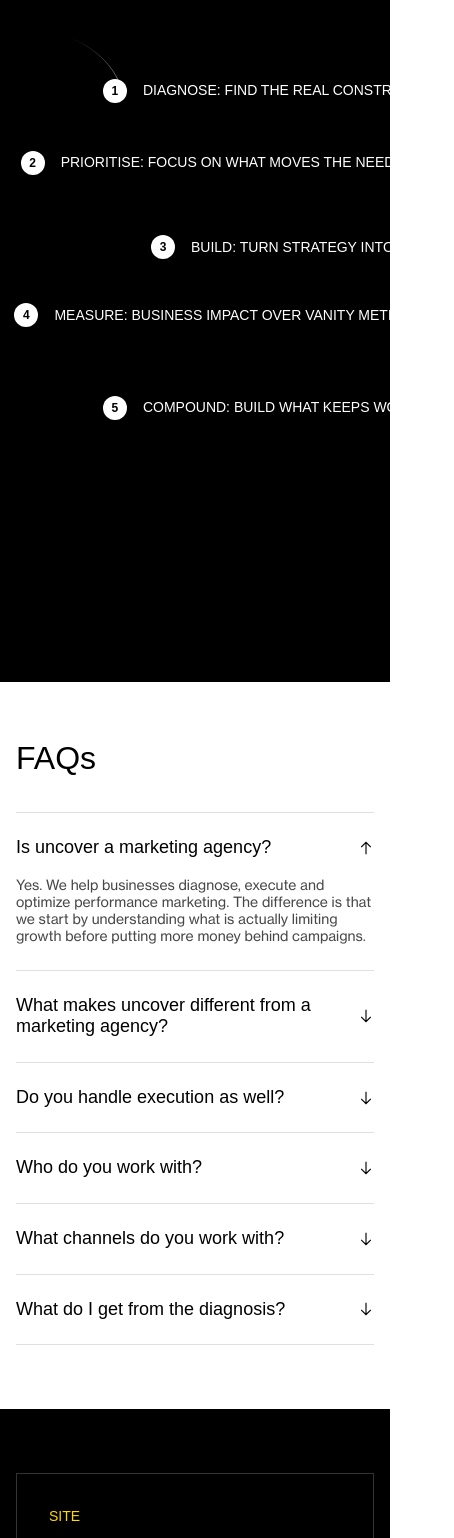
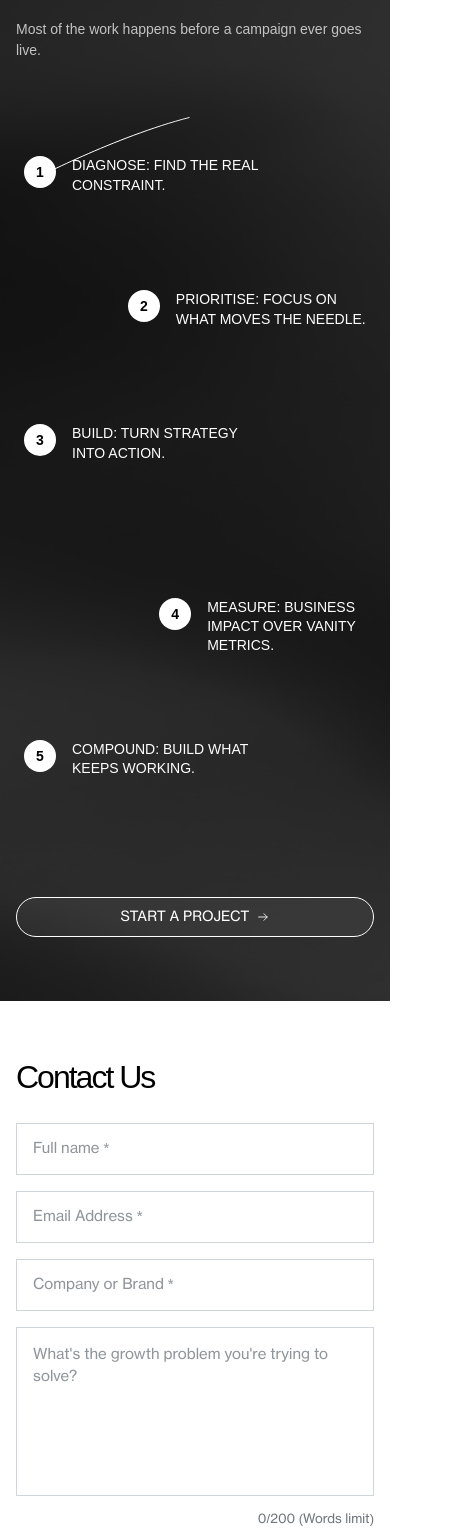
Before and after one commit to Balamiayush/Uncover-Website, a Next.js app: page / in a window 390 px wide. Shown: the part 9453-10991 px from the top of the page, 454 px wide, since content can reach past the window. Built offline with nearby package versions, Linux system fonts and the light colour scheme; a web font is replaced by a local one.

Commit message:
feat: implement button component, contact form, and animated method section for home page

```diff
--- /dev/null
+++ b/src/app/(home-page)/_components/ContactUsSection.tsx
@@ -0,0 +1,82 @@
+"use client";
+
+import React, { useState } from "react";
+import LayoutWrapper from "@/shared/components/layouts/wrapper/LayoutWrapper";
+import Button from "@/shared/components/ui/button/Button";
+import ArrowIcon from "@/shared/components/icons/ArrowIcon";
+
+export default function ContactUsSection() {
+  const [message, setMessage] = useState("");
+  const wordCount = message.trim() ? message.trim().split(/\s+/).length : 0;
+
+  return (
+    <div className="min-h-screen w-full py-[64px] lg:py-[8.33vw]">
+      <LayoutWrapper>
+        <p className="max-lg:hidden lg:text-[1.11vw] lg:max-w-[25.42vw] leading-[120%] lg:mb-[2.78vw] uppercase text-gray-800">
+          One diagnosed variable, one honest conversation, one earned outcome at
+          a time.
+        </p>
+
+        <p className="text-[32px] lg:text-[3.06vw] leading-[80%] tracking-[-2px] font-medium text-black">
+          Contact Us
+        </p>
+
+        <p className="max-lg:hidden lg:mt-[1.67vw] font-haas lg:text-[1.25vw] text-[#000000A3]">
+          Fill in the details below to start the conversation
+        </p>
+
+        <div className="mt-8 lg:mt-[2.78vw] lg:max-w-[63.33vw]">
+          <form
+            onSubmit={(e) => e.preventDefault()}
+            className="flex flex-col gap-4 lg:gap-[1.11vw]"
+          >
+            {/* Top row: Name & Email */}
+            <div className="grid grid-cols-1 lg:grid-cols-2 gap-4 lg:gap-[1.39vw]">
+              <input
+                type="text"
+                placeholder="Full name *"
+                required
+                className="w-full font-haas h-[52px] lg:h-[3.89vw] px-4 lg:px-[1.11vw] lg:rounded-[0.28vw] border border-[#D0D5DD] text-[15px] lg:text-[1.11vw] text-black placeholder:text-[#8F959B] focus:outline-none focus:border-[#0088CC] transition-colors"
+              />
+              <input
+                type="email"
+                placeholder="Email Address *"
+                required
+                className="w-full font-haas h-[52px] lg:h-[3.89vw] px-4 lg:px-[1.11vw] lg:rounded-[0.28vw] border border-[#D0D5DD] text-[15px] lg:text-[1.11vw] text-black placeholder:text-[#8F959B] focus:outline-none focus:border-[#0088CC] transition-colors"
+              />
+            </div>
+
+
+            <input
+              type="text"
+              placeholder="Company or Brand *"
+              required
+              className="w-full font-haas h-[52px] lg:h-[3.89vw] px-4 lg:px-[1.11vw] lg:rounded-[0.28vw] border border-[#D0D5DD] text-[15px] lg:text-[1.11vw] text-black placeholder:text-[#8F959B] focus:outline-none focus:border-[#0088CC] transition-colors"
+            />
+
+
+            <div>
+              <textarea
+                rows={6}
+                value={message}
+                onChange={(e) => setMessage(e.target.value)}
+                placeholder="What's the growth problem you're trying to solve?"
+                className="w-full font-haas p-4 lg:p-[1.11vw] lg:rounded-[0.28vw] border border-[#D0D5DD] text-[15px] lg:text-[1.11vw] text-black placeholder:text-[#8F959B] resize-none focus:outline-none focus:border-[#0088CC] transition-colors"
+              />
+              <div className="text-right font-haas text-[13px] lg:text-[0.97vw] text-[#70757E] mt-1.5 lg:mt-[0.42vw]">
+                {wordCount}/200 (Words limit)
+              </div>
+            </div>
+
+            <Button
+              variant="secondary"
+              className="w-full lg:w-fit border-[#007DB0] text-[#007DB0] mt-10 lg:mt-[2.78vw]"
+            >
+              BOOK A DIAGNOSIS <ArrowIcon className="ml-2 lg:ml-[0.56vw]" />
+            </Button>
+          </form>
+        </div>
+      </LayoutWrapper>
+    </div>
+  );
+}
--- a/src/app/(home-page)/_components/MethodScrollSection.tsx
+++ b/src/app/(home-page)/_components/MethodScrollSection.tsx
@@ -4,6 +4,9 @@ import React, { useEffect, useRef } from "react";
 import gsap from "gsap";
 import { ScrollTrigger } from "gsap/ScrollTrigger";
 import LayoutWrapper from "@/shared/components/layouts/wrapper/LayoutWrapper";
+import Image from "next/image";
+import Button from "@/shared/components/ui/button/Button";
+import ArrowIcon from "@/shared/components/icons/ArrowIcon";
 
 if (typeof window !== "undefined") {
   gsap.registerPlugin(ScrollTrigger);
@@ -14,57 +17,60 @@ const STEPS = [
     num: "1",
     title: "DIAGNOSE: FIND THE REAL CONSTRAINT.",
     desc: "We analyse your funnel, positioning, customer journey, economics, and data to identify what's actually holding back growth.",
-    positionClass: "top-[10%] right-[-31%] ",
+    positionClass: "lg:top-[10%] lg:right-[-31%] top-[6%]",
   },
   {
     num: "2",
     title: "PRIORITISE: FOCUS ON WHAT MOVES THE NEEDLE.",
     desc: "Not every problem deserves immediate attention. We find the highest-impact opportunities and decide what to fix first.",
-    positionClass: "top-[28%] left-[3%]  ",
+    positionClass: "lg:top-[28%] lg:left-[3%] top-[23%] right-[2%]",
   },
   {
     num: "3",
     title: "BUILD: TURN STRATEGY INTO ACTION.",
     desc: "We launch focused campaigns built around clear hypotheses, measurable outcomes, and informed decisions.",
-    positionClass: "top-[49%] right-[-62%]",
+    positionClass: "lg:top-[49%] lg:right-[-62%] top-[40%]",
   },
   {
     num: "4",
     title: "MEASURE: BUSINESS IMPACT OVER VANITY METRICS.",
     desc: "We connect marketing performance to outcomes that matter revenue, retention, profitability.",
-    positionClass: "top-[66%] left-[-1%] ",
+    positionClass: "lg:top-[66%] lg:left-[-1%] top-[62%] left-[40%]",
   },
   {
     num: "5",
     title: "COMPOUND: BUILD WHAT KEEPS WORKING.",
     desc: "Successful campaigns become repeatable systems that keep improving over time.",
-    positionClass: "top-[89%] right-[-31%]",
+    positionClass: "lg:top-[89%] lg:right-[-31%] top-[80%] ",
   },
 ];
 
 const VB_W = 573;
 const VB_H = 1482;
-const RATIO = VB_H / VB_W; // ~2.5864
 
 export default function MethodScrollSection() {
   const sectionRef = useRef<HTMLDivElement>(null);
-  const pathRef = useRef<SVGPathElement>(null);
-  const stepRefs = useRef<Array<HTMLDivElement | null>>([]);
+  const mobilePathRef = useRef<SVGPathElement>(null);
+  const desktopPathRef = useRef<SVGPathElement>(null);
 
   useEffect(() => {
-    const path = pathRef.current;
     const section = sectionRef.current;
-    if (!path || !section) return;
+    if (!section) return;
 
+    const paths = [mobilePathRef.current, desktopPathRef.current].filter(
+      (path): path is SVGPathElement => path !== null
+    );
+
+    paths.forEach((path) => {
       const pathLength = path.getTotalLength();
-
-    // Initial setup: 10% visible (90% offset)
       gsap.set(path, {
         strokeDasharray: pathLength,
         strokeDashoffset: pathLength * 0.9,
       });
+    });
 
     const ctx = gsap.context(() => {
+      paths.forEach((path) => {
         gsap.to(path, {
           strokeDashoffset: 0,
           ease: "none",
@@ -75,6 +81,7 @@ export default function MethodScrollSection() {
             scrub: 0.5,
           },
         });
+      });
     }, section);
 
     return () => ctx.revert();
@@ -83,24 +90,85 @@ export default function MethodScrollSection() {
   return (
     <div
       ref={sectionRef}
-      className="relative w-full bg-black py-16 lg:py-[6.53vw] min-h-screen"
+      className="relative w-full  py-16 lg:py-[6.53vw] min-h-screen"
     >
+      <Image
+      alt=""
+      fill
+      className=" object-cover"
+      src={'/images/hero-section-img/hero-section-bg.png'}
+      />
       <LayoutWrapper>
         {/* Header */}
         <div className="relative z-10">
           <p className="text-[14px] lg:text-[0.972vw] text-[#FFD900] font-familjen uppercase">
             THE METHOD
           </p>
-          <h2 className="text-[32px] max-lg:w-[358px] mt-4 lg:mt-[1.6667vw] leading-[80%] tracking-[-2px] lg:text-[3.33vw] text-white">
+          <h2 className="text-[32px] mt-4 lg:mt-[1.6667vw] leading-[100%] lg:leading-[80%] tracking-[-2px] lg:text-[3.33vw] text-white">
             80% Diagnosis. 20% Execution
           </h2>
-          <p className="text-[1.25vw] lg:block hidden text-[#FFFFFFB8] mt-8">
+          <p className="text-[14px] lg:text-[1.25vw] text-[#FFFFFFB8] mt-4 lg:mt-8">
             Most of the work happens before a campaign ever goes live.
           </p>
         </div>
 
+        {/* Mobile SVG Path View */}
+        <div className="lg:hidden flex flex-col gap-10 mt-12 relative pl-2">
+          <div>
+            <svg
+              width="280"
+              height="788"
+              viewBox="0 0 280 788"
+              fill="none"
+              xmlns="http://www.w3.org/2000/svg"
+            >
+              <path
+                ref={mobilePathRef}
+                d="M6.72666 71.7566C6.72666 71.7566 232.859 -46.2978 263.875 21.4999C306.561 114.804 -26.2799 290.539 2.23594 374.847C23.681 438.25 301.825 313.35 277.84 415.201C263.875 474.5 -53.6602 558.5 16.8398 661.5C98.8323 781.29 241.84 787.5 241.84 787.5"
+                stroke="url(#paint0_linear_327_1595)"
+                strokeLinecap="round"
+              />
+              <defs>
+                <linearGradient
+                  id="paint0_linear_327_1595"
+                  x1="48.2623"
+                  y1="-74.1368"
+                  x2="116.831"
+                  y2="746.955"
+                  gradientUnits="userSpaceOnUse"
+                >
+                  <stop stopColor="white" stopOpacity="0" />
+                  <stop offset="0.125" stopColor="white" />
+                  <stop offset="0.778846" stopColor="white" />
+                  <stop offset="0.966346" stopColor="white" stopOpacity="0" />
+                </linearGradient>
+              </defs>
+            </svg>
+          </div>
+
+          {STEPS.map((step, idx) => (
             <div
-          className="relative mt-12 lg:mt-[4vw] ml-0 lg:ml-[17.22vw]"
+              key={idx}
+              className={`absolute z-10 flex items-start gap-4 ${step.positionClass}`}
+            >
+              <span className="w-8 h-8 bg-white text-black text-sm font-bold flex items-center justify-center rounded-full border-[4px] border-[#FFFFFF33] shrink-0">
+                {step.num}
+              </span>
+              <div>
+                <p className="text-[14px] max-w-[191px] text-white font-medium uppercase leading-snug">
+                  {step.title}
+                </p>
+                <p className="text-[13px] hidden font-haas text-[#FFFFFFCC] mt-2 leading-relaxed">
+                  {step.desc}
+                </p>
+              </div>
+            </div>
+          ))}
+        </div>
+
+        {/* Desktop Interactive SVG Path View */}
+        <div
+          className="hidden lg:block relative mt-[4vw] ml-[17.22vw]"
           style={{
             width: `min(100%, ${(VB_W / 1440) * 100}vw)`,
             aspectRatio: `${VB_W} / ${VB_H}`,
@@ -114,7 +182,7 @@ export default function MethodScrollSection() {
             xmlns="http://www.w3.org/2000/svg"
           >
             <path
-              ref={pathRef}
+              ref={desktopPathRef}
               d="M203.208 1.00024C203.208 1.00024 347.734 51.7516 388.46 185.613C429.186 319.474 24.1445 313.683 24.1445 479.221C24.1445 644.759 571.145 629.43 571.145 780C571.145 944.042 -353.355 867.5 152.144 1185.5C247.042 1245.64 409.145 1299.5 392.145 1365.5C375.145 1431.5 274.145 1481 274.145 1481"
               stroke="url(#paint0_linear_327_1593)"
               strokeWidth="2"
@@ -140,25 +208,26 @@ export default function MethodScrollSection() {
           {STEPS.map((step, idx) => (
             <div
               key={idx}
-              ref={(el) => {
-                stepRefs.current[idx] = el;
-              }}
-              className={`absolute flex items-center gap-4 lg:gap-[1.2vw] w-[75%] lg:w-[26vw] ${step.positionClass}`}
+              className={`absolute flex items-center gap-[1.2vw] w-[26vw] ${step.positionClass}`}
             >
-              <span className="w-6 h-6 lg:w-[1.9vw] lg:h-[1.9vw] bg-white text-black text-xs lg:text-[0.9vw] font-bold text-center flex items-center justify-center rounded-full border-[6px] border-[#FFFFFF33] shrink-0">
+              <span className="w-[1.9vw] h-[1.9vw] bg-white text-black text-[0.9vw] font-bold text-center flex items-center justify-center rounded-full border-[6px] border-[#FFFFFF33] shrink-0">
                 {step.num}
               </span>
               <div>
-                <p className="text-[14px] lg:text-[1.39vw]  lg:mb-[1.11vw] text-white uppercase text-nowrap ">
+                <p className="text-[1.39vw] mb-[1.11vw] text-white uppercase text-nowrap">
                   {step.title}
                 </p>
-                <p className="text-[12px] lg:block hidden font-haas  lg:text-[1.1111vw] max-w-[31vw] leading-[120%]  text-[#FFFFFFCC]">
+                <p className="font-haas text-[1.1111vw] max-w-[31vw] leading-[120%] text-[#FFFFFFCC]">
                   {step.desc}
                 </p>
               </div>
             </div>
           ))}
         </div>
+        <Button variant="secondary" className="max-lg:w-full" >
+          START A PROJECT
+          <ArrowIcon className="lg:ml-[0.56vw] ml-2"/>
+        </Button>
       </LayoutWrapper>
     </div>
   );
--- a/src/app/(home-page)/page.tsx
+++ b/src/app/(home-page)/page.tsx
@@ -1,5 +1,6 @@
 import AboutSection from "./_components/AboutSection";
 import CeoSection from "./_components/CeoSection";
+import ContactUsSection from "./_components/ContactUsSection";
 import CredibilityStripSection from "./_components/CredibilityStripSection";
 import FAQ from "./_components/FAQ";
 import HeroSection from "./_components/HeroSection";
@@ -25,6 +26,7 @@ export default function page() {
       <CeoSection/>
       <IndustriesWeWork />
       <MethodScrollSection />
+      <ContactUsSection/>
       <FAQ/>
     </div>
   );
--- a/src/shared/components/layouts/footer/Footer.tsx
+++ b/src/shared/components/layouts/footer/Footer.tsx
@@ -18,7 +18,7 @@ export const FOOTER_NAVIGATION: FooterNavigation = {
 
 export default function Footer() {
   return (
-    <div className="pt-16 lg:pt-[4.44vw] lg:pb-[2.22vw] bg-black">
+    <div className="pt-16 pb-6 overflow-x-hidden lg:pt-[4.44vw] lg:pb-[2.22vw] bg-black">
       <LayoutWrapper>
         <div className="border border-white/20 grid grid-cols-1 md:grid-cols-3">
           <div className="flex flex-col gap-[5vw] lg:gap-[3vw] p-8 lg:p-[3.33vw] border-b md:border-b-0 md:border-r border-white/20">
@@ -84,7 +84,7 @@ export default function Footer() {
         <div className="logo w-full lg:mt-[3.33vw] mt-[32px]">
           <FooterLogo/>
         </div>
-        <div className=" flex w-full justify-between  lg:mt-[3.33vw] mt-[32px]">
+        <div className=" flex w-full justify-between  lg:mt-[3.33vw] mt-[32px] flex-wrap">
           <p className="text-[#FFFFFFB2] text-[12px]  lg:text-[0.97vw] uppercase  leading-0">© 2026 Uncover. All rights reserved.</p>
           <p className="text-[#FFFFFFB2] text-[12px]  lg:text-[0.97vw] uppercase  leading-0">Terms and Conditions</p>
           <p className="text-[#FFFFFFB2] text-[12px]  lg:text-[0.97vw] uppercase  leading-0">Privacy Policy</p>
--- a/src/shared/components/ui/button/Button.tsx
+++ b/src/shared/components/ui/button/Button.tsx
@@ -5,7 +5,7 @@ import { TextSlideProps } from "../TextHoverAnim/TextSlide";
 
 const buttonStyles = tv({
   base: [
-    "relative inline-flex  items-center justify-center font-haas  overflow-hidden",
+    "relative inline-flex  items-center justify-center font-haas   overflow-hidden",
     "uppercase cursor-pointer select-none z-10 ",
     "transition-all duration-500 active:scale-[0.98]",
     "ease-[cubic-bezier(0.165,0.84,0.44,1)]",
@@ -22,7 +22,7 @@ const buttonStyles = tv({
       primary: "bg-white text-black after:bg-white hover:bg-neutral-100",
 
       secondary:
-        "bg-transparent text-white border border-white after:bg-white/5 ",
+        "bg-transparent text-white border border-white after:bg-white/5  ",
 
       tertiary:
         "bg-white/10 text-white border border-white/10 after:bg-white/10 hover:bg-white/20",
```
Lines whose indentation alone changed are shown as unchanged.
